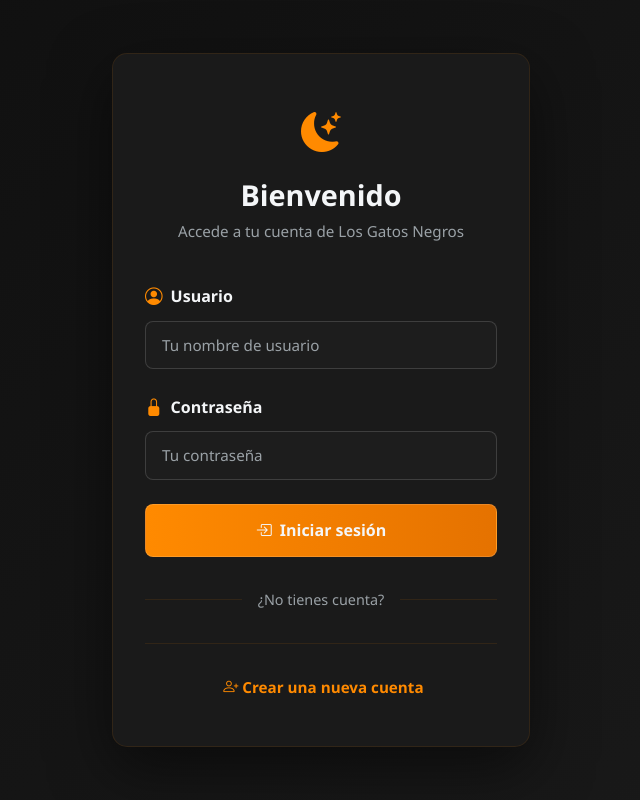
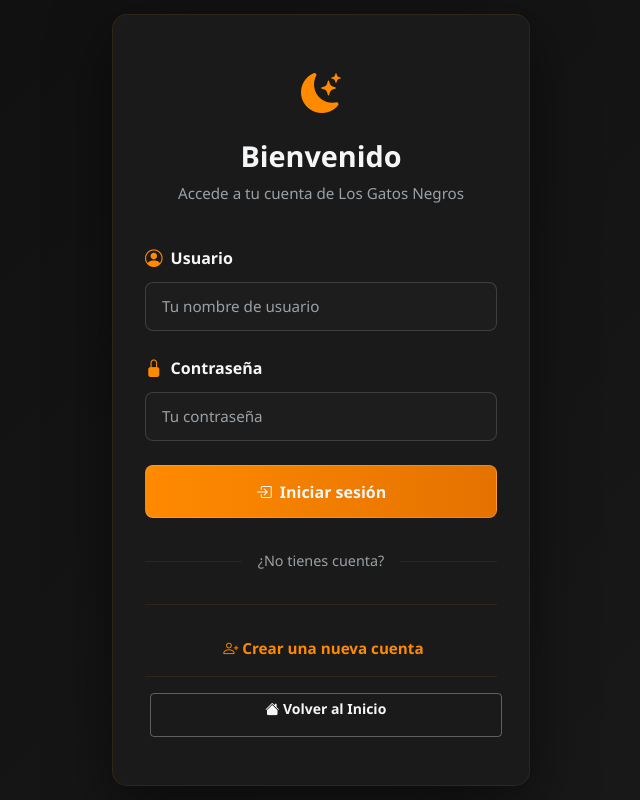
Before and after one commit to maxirochow9-spec/losgatosnegros-deploy-main, a Django app: page /login/ in a window 1280 px wide. Shown: the whole page, without its empty margins (319-959 px from the left). Run offline with Django 5.2, Linux system fonts and the light colour scheme; parts of the project's set-up code (start-up, migrations or seed data) failed here and were passed over.

Commit message:
agregar botón "Volver al Inicio" en las páginas de login y registro

```diff
--- a/tienda/templates/tienda/login.html
+++ b/tienda/templates/tienda/login.html
@@ -298,6 +298,11 @@
                         <i class="bi bi-person-plus"></i> Crear una nueva cuenta
                     </a>
                 </p>
+                <div class="mt-3 pt-3" style="border-top: 1px solid rgba(255, 138, 0, 0.1);">
+                    <a href="{% url 'home' %}" class="btn btn-sm btn-outline-secondary w-100" style="color: var(--text-muted); border-color: rgba(255, 138, 0, 0.2); transition: all 0.3s ease;">
+                        <i class="bi bi-house-fill"></i> Volver al Inicio
+                    </a>
+                </div>
             </div>
         </div>
     </div>
--- a/tienda/templates/tienda/register.html
+++ b/tienda/templates/tienda/register.html
@@ -437,6 +437,11 @@
                         <i class="bi bi-box-arrow-in-right"></i> Inicia sesión aquí
                     </a>
                 </p>
+                <div class="mt-3 pt-3" style="border-top: 1px solid rgba(255, 138, 0, 0.1);">
+                    <a href="{% url 'home' %}" class="btn btn-sm btn-outline-secondary w-100" style="color: var(--text-muted); border-color: rgba(255, 138, 0, 0.2); transition: all 0.3s ease;">
+                        <i class="bi bi-house-fill"></i> Volver al Inicio
+                    </a>
+                </div>
             </div>
         </div>
     </div>
```
